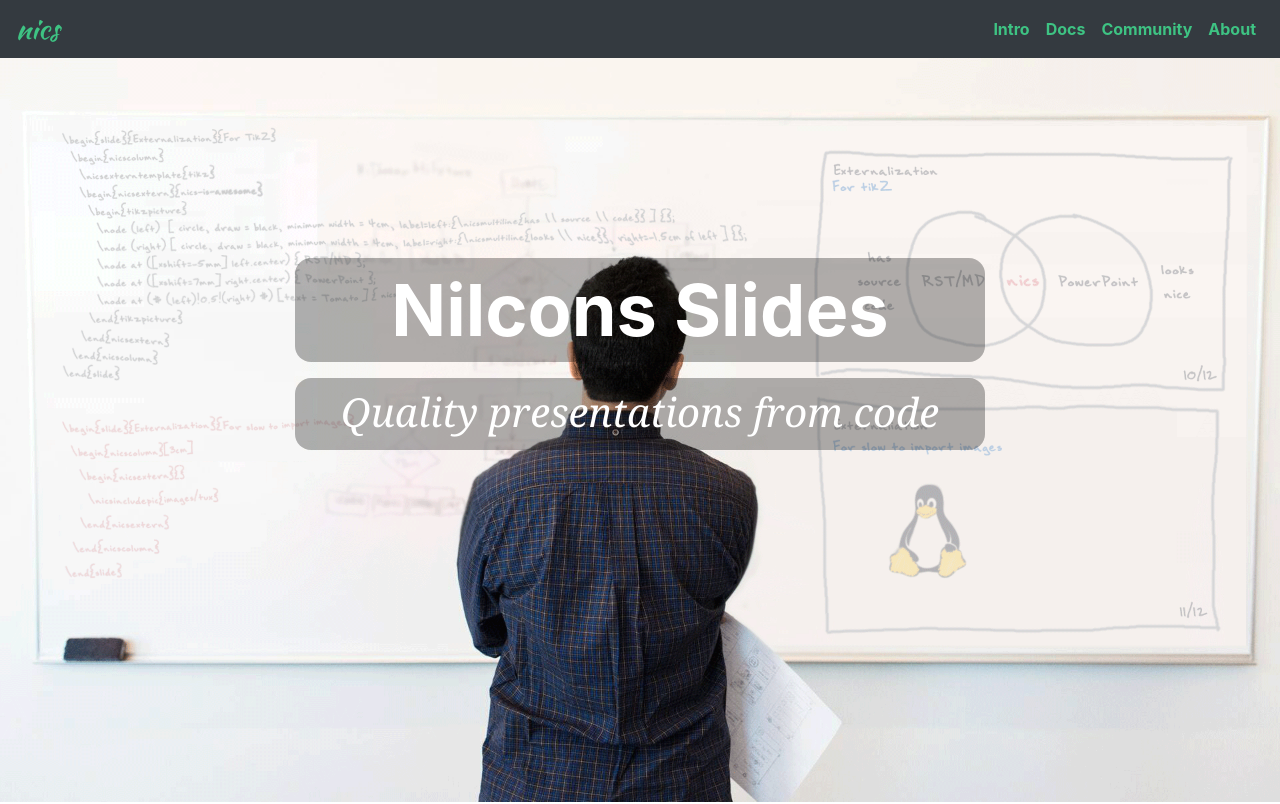
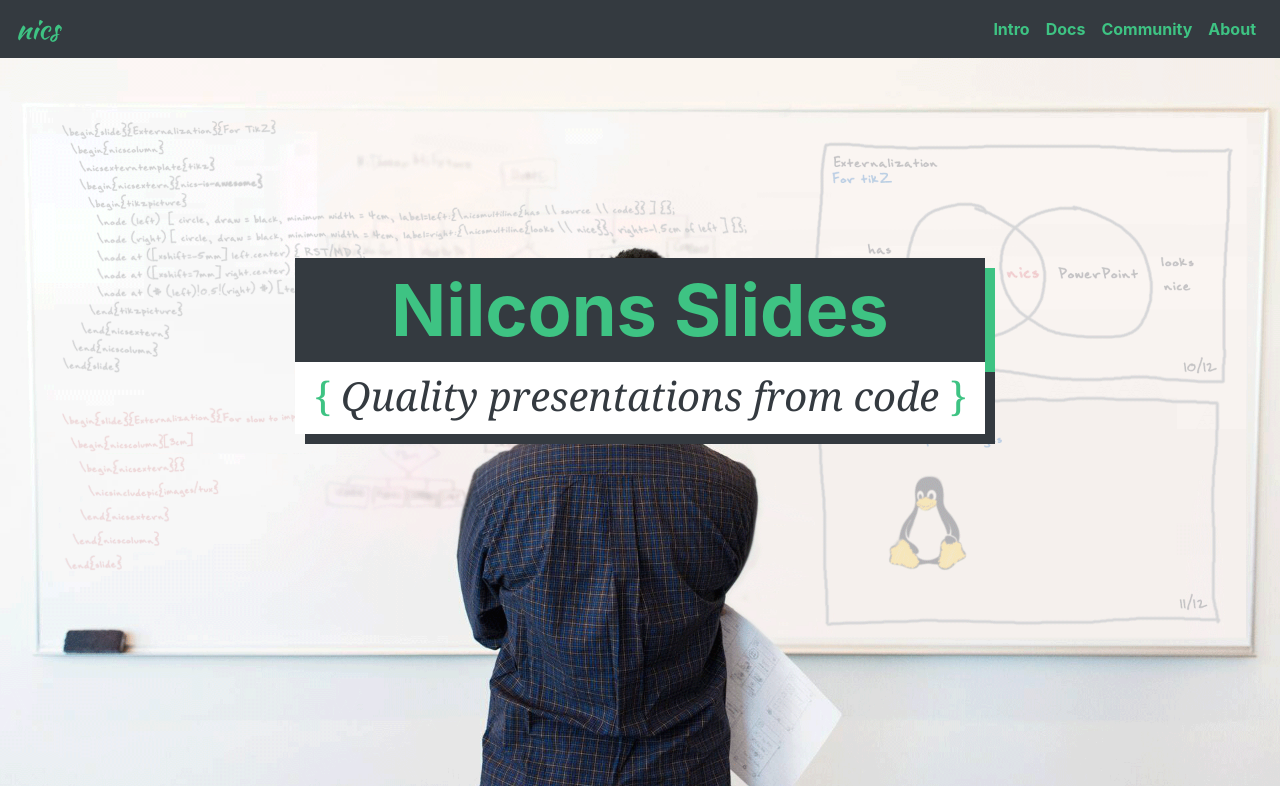
Before and after one commit to nilcons/nics, a website: page index.html in a window 1280 px wide. Shown: the top 804 px of the page. Drawn offline with Linux system fonts and the light colour scheme; files whose address does not match are found by name.

Commit message:
Header text change: dark, contrasty background with green white gray design

```diff
--- a/index.html
+++ b/index.html
@@ -32,9 +32,9 @@
 
   <header>
     <div class="container text-center">
-      <div class="nw-intro-text text-white">
-        <div class="nw-title nw-protect font-weight-bold">Nilcons Slides</div>
-        <div class="nw-subtitle nw-protect font-italic">Quality presentations from code</div>
+      <div class="nw-intro-text">
+        <div class="nw-title nw-protect text-primary font-weight-bold">Nilcons Slides</div>
+        <div class="nw-subtitle nw-protect text-dark font-italic"><span class="text-primary">{</span> Quality presentations from code <span class="text-primary">}</span></div>
       </div>
     </div>
   </header>
--- a/nics.scss
+++ b/nics.scss
@@ -46,6 +46,8 @@ body {
   font-weight: $font-weight-bold;
 }
 
+
+
 header {
   background-image: url('header-new2.png');
   background-repeat: no-repeat;
@@ -61,14 +63,12 @@ header {
     }
 
     .nw-protect {
-      background: rgba(0, 0, 0, 0.3);
+      box-shadow: 10px 10px;
       padding: $spacer;
-      border-radius: $spacer;
     }
 
     .nw-title {
-      margin-bottom: $spacer;
-
+      background: rgba(52, 58, 64, 1);
       font-size: 2*$font-size-base;
       line-height: 2*$font-size-base;
       @include media-breakpoint-up(big) {
@@ -79,7 +79,7 @@ header {
 
     .nw-subtitle {
       font-family: $font-family-serif;
-
+      background: rgba(256, 256, 256, 1);
       font-size: 0.8*$font-size-base;
       line-height: 0.8*$font-size-base;
       @include media-breakpoint-up(big) {
```
Also changed, not shown: assets/nics.css.
